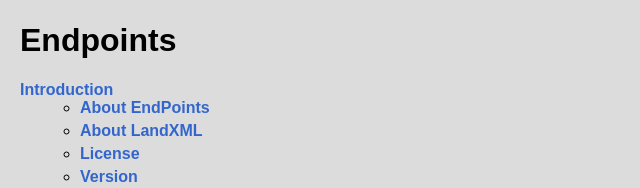
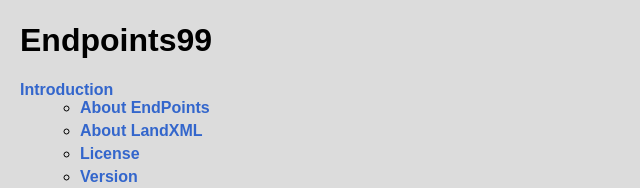
Before and after one commit to OndrejJanota91/EndPointsOnline, a plain HTML site: page index.html in a window 1280 px wide. Shown: the part 193-381 px from the top of the page, 0-640 px from the left. Drawn offline with Linux system fonts and the light colour scheme.

Commit message:
Update index.html

```diff
--- a/index.html
+++ b/index.html
@@ -5,10 +5,11 @@
     <meta name="viewport" content="width=device-width, initial-scale=1.0">
 
     <meta property="og:title" content="EndPoints" />
-    <meta property="og:type" content="article" />
+    <meta property="og:type" content="website" />
     <meta property="og:description" content="Online guide to EndPoints plugin" />
     <meta property="og:url" content="https://ondrejjanota91.github.io/EndPointsOnline/"/>
-    <meta property="og:image" content="http://bimcorner.com/wp-content/uploads/2023/11/Randselva-model-based-part-2.jpg">
+    <meta property="og:image" content="https://ondrejjanota91.github.io/EndPointsOnline/Pictures/EndPointsLogo.png">
+    <meta name="author" content="Ondřej Janota">
     <title>Endpoints</title>
     <style>
         body {
@@ -90,7 +91,7 @@
 <body>
     <div class="header-container"></div>
         <img id="header-image" src="Pictures/EndPointsLogo.png" width="150" height="150"  alt="Header Image">
-        <h1>Endpoints</h1>
+        <h1>Endpoints99</h1>
     </div>
     <ul class="main-list">
         <li><a href="#part1">Introduction</a>
```
